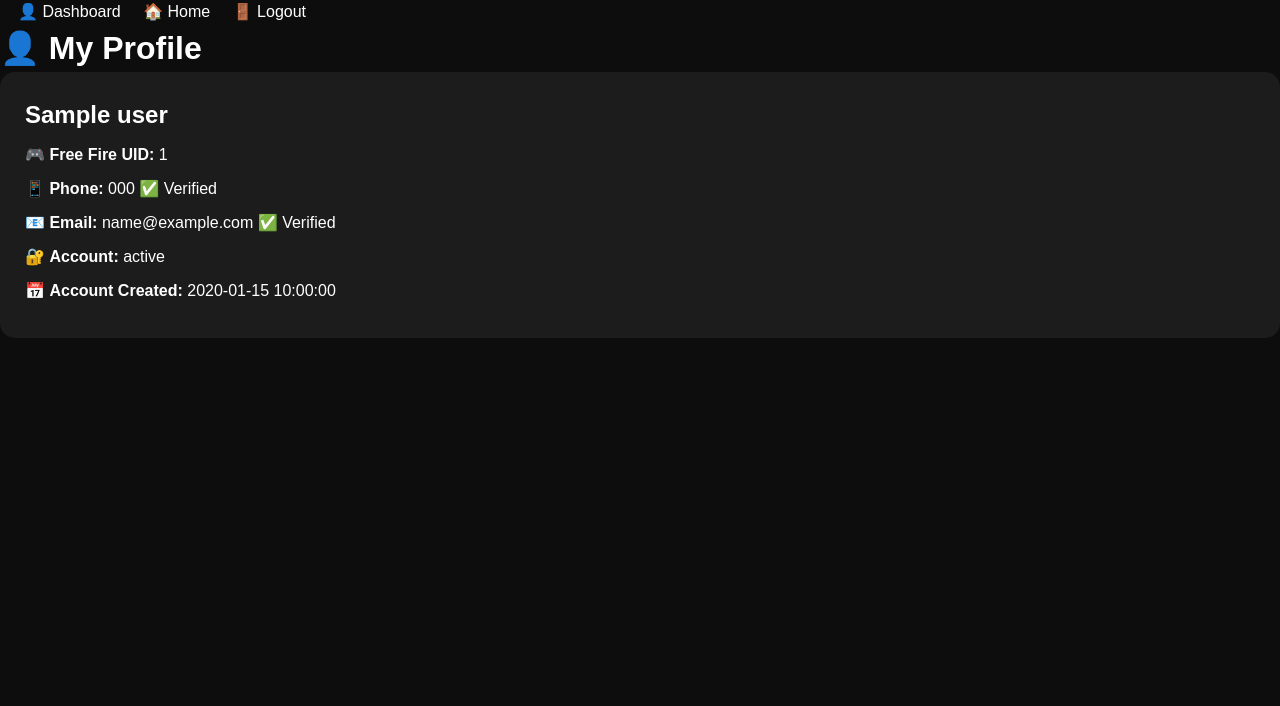
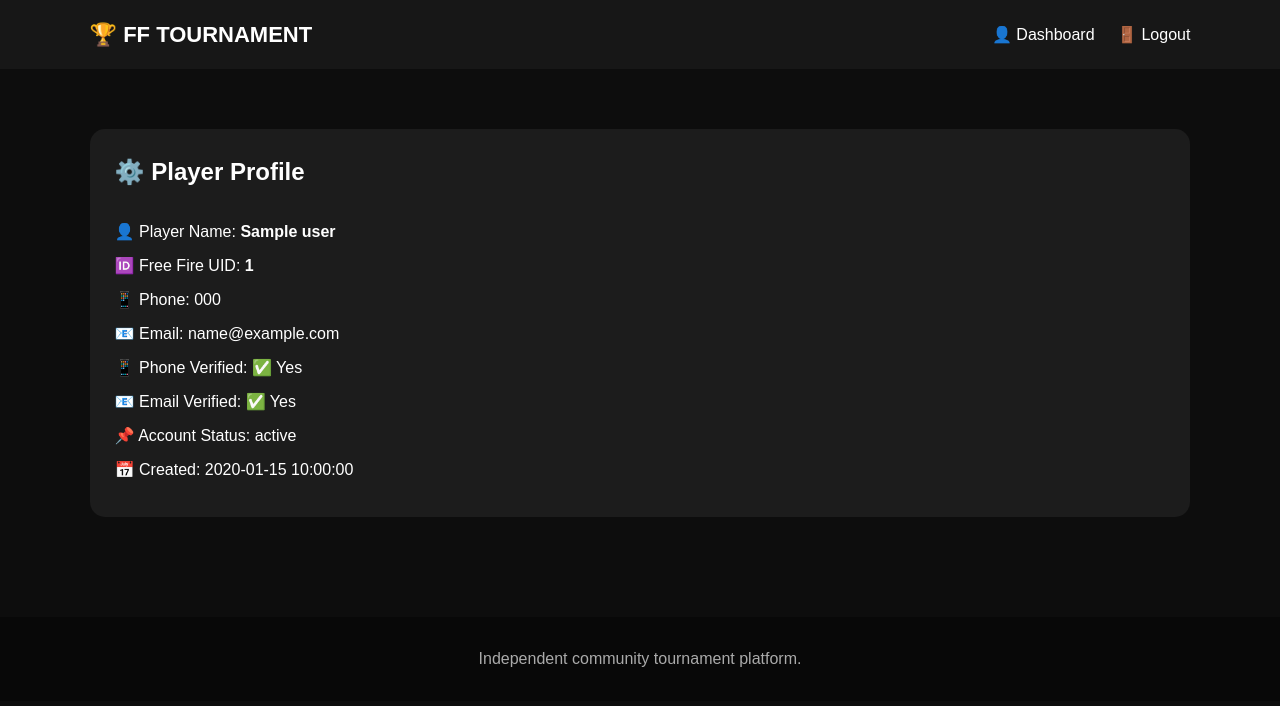
Before and after one commit to workload139-creator/Freefire-touranament, a Flask app: page /player/profile in a window 1280 px wide. Shown: the top 706 px of the page. Run offline with Flask 3, Linux system fonts and the light colour scheme; the visitor is signed in with stand-in values (Sample User, id 1); a database or web service that is not in the repository returns one stand-in record (values such as "Sample title"); some libraries are stand-ins or nearby versions.

Commit message:
Update profile.html

```diff
--- a/templates/profile.html
+++ b/templates/profile.html
@@ -3,65 +3,76 @@
 <head>
 <meta charset="UTF-8">
 <meta name="viewport" content="width=device-width, initial-scale=1.0">
-    <title>My Profile</title>
+<title>Player Profile</title>
 <link rel="stylesheet" href="{{ url_for('static', filename='style.css') }}">
 </head>
+
 <body>
+
+<header>
+
+<div class="logo">🏆 FF TOURNAMENT</div>
 
 <nav>
 <a href="{{ url_for('player_dashboard') }}">👤 Dashboard</a>
-    <a href="{{ url_for('index') }}">🏠 Home</a>
-    <a href="{{ url_for('player_logout') }}">🚪 Logout</a>
+<a href="{{ url_for('auth.player_logout') }}">🚪 Logout</a>
 </nav>
 
-<div class="container">
+</header>
 
-    <h1>👤 My Profile</h1>
+<section class="section">
 
 <div class="card">
 
-        <h2>{{ player[1] }}</h2>
+<h1>⚙️ Player Profile</h1>
 
 <p>
-            🎮 <b>Free Fire UID:</b>
-            {{ player[2] }}
+👤 Player Name:
+<strong>{{ player['player_name'] }}</strong>
 </p>
 
 <p>
-            📱 <b>Phone:</b>
-            {{ player[3] }}
-
-            {% if player[5] %}
-                ✅ Verified
-            {% else %}
-                ❌ Not Verified
-            {% endif %}
+🆔 Free Fire UID:
+<strong>{{ player['ff_uid'] }}</strong>
 </p>
 
 <p>
-            📧 <b>Email:</b>
-            {{ player[4] }}
-
-            {% if player[6] %}
-                ✅ Verified
-            {% else %}
-                ❌ Not Verified
-            {% endif %}
+📱 Phone:
+{{ player['phone'] }}
 </p>
 
 <p>
-            🔐 <b>Account:</b>
-            {{ player[7] }}
+📧 Email:
+{{ player['email'] }}
 </p>
 
 <p>
-            📅 <b>Account Created:</b>
-            {{ player[8] }}
+📱 Phone Verified:
+{{ '✅ Yes' if player['phone_verified'] else '❌ No' }}
+</p>
+
+<p>
+📧 Email Verified:
+{{ '✅ Yes' if player['email_verified'] else '❌ No' }}
+</p>
+
+<p>
+📌 Account Status:
+{{ player['account_status'] }}
+</p>
+
+<p>
+📅 Created:
+{{ player['created_at'] }}
 </p>
 
 </div>
 
-</div>
+</section>
+
+<footer>
+<p>Independent community tournament platform.</p>
+</footer>
 
 </body>
 </html>
```
Lines whose indentation alone changed are shown as unchanged.
